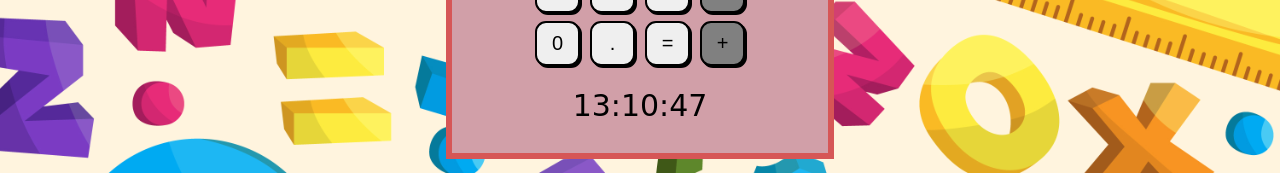
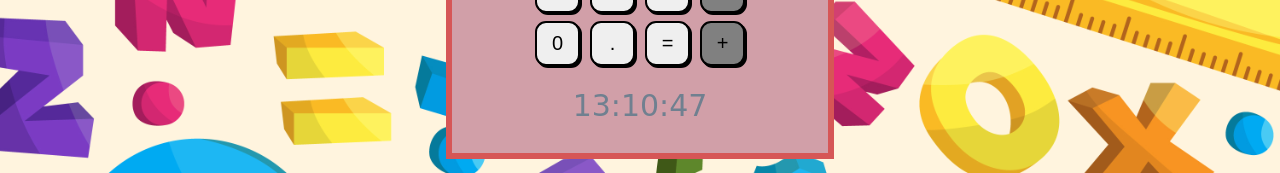
Before and after one commit to rafatalamsaifi/Simple-Calculator, a plain HTML site: page index.html in a window 1280 px wide. Shown: the part 383-556 px from the top of the page. Drawn offline with Linux system fonts and the light colour scheme.

```diff
--- a/style.css
+++ b/style.css
@@ -71,5 +71,6 @@
     font-size: 30px;
     padding-top: 18px;
     font-family: cursive;
+    color: slategrey;
 
 }
```
